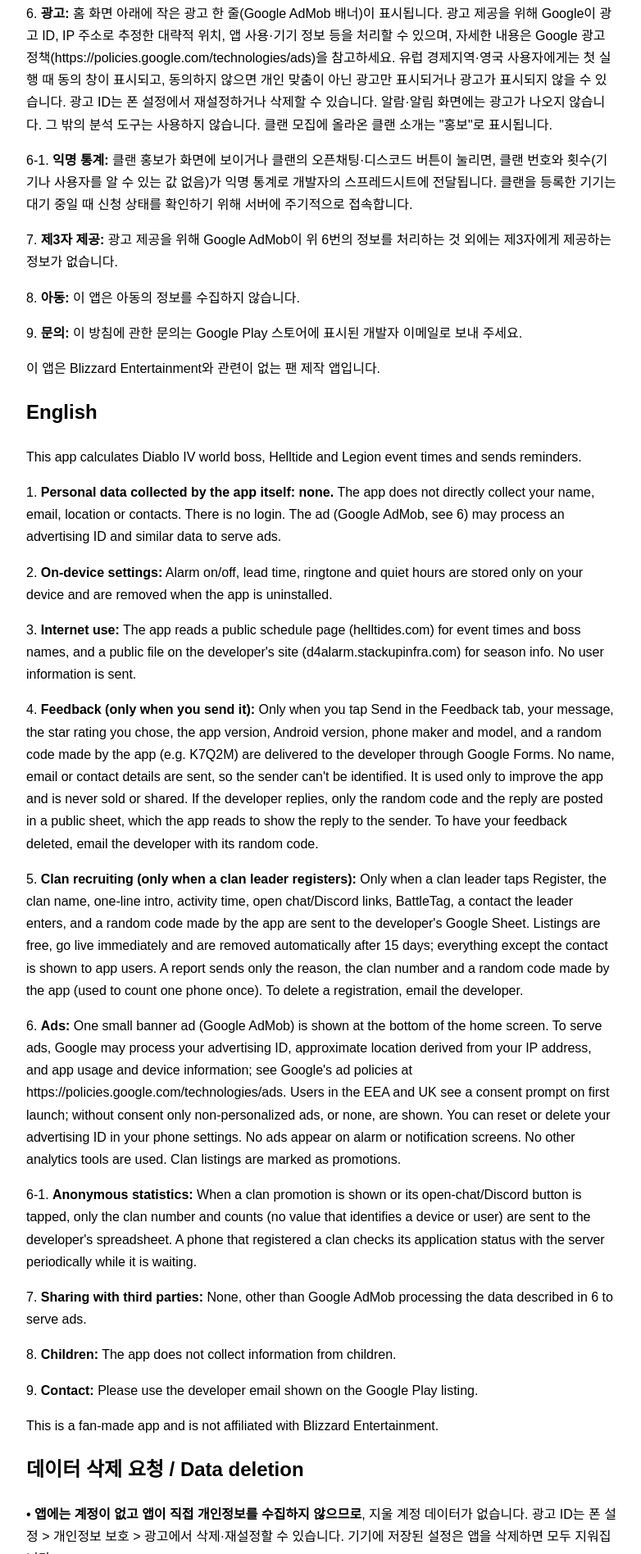
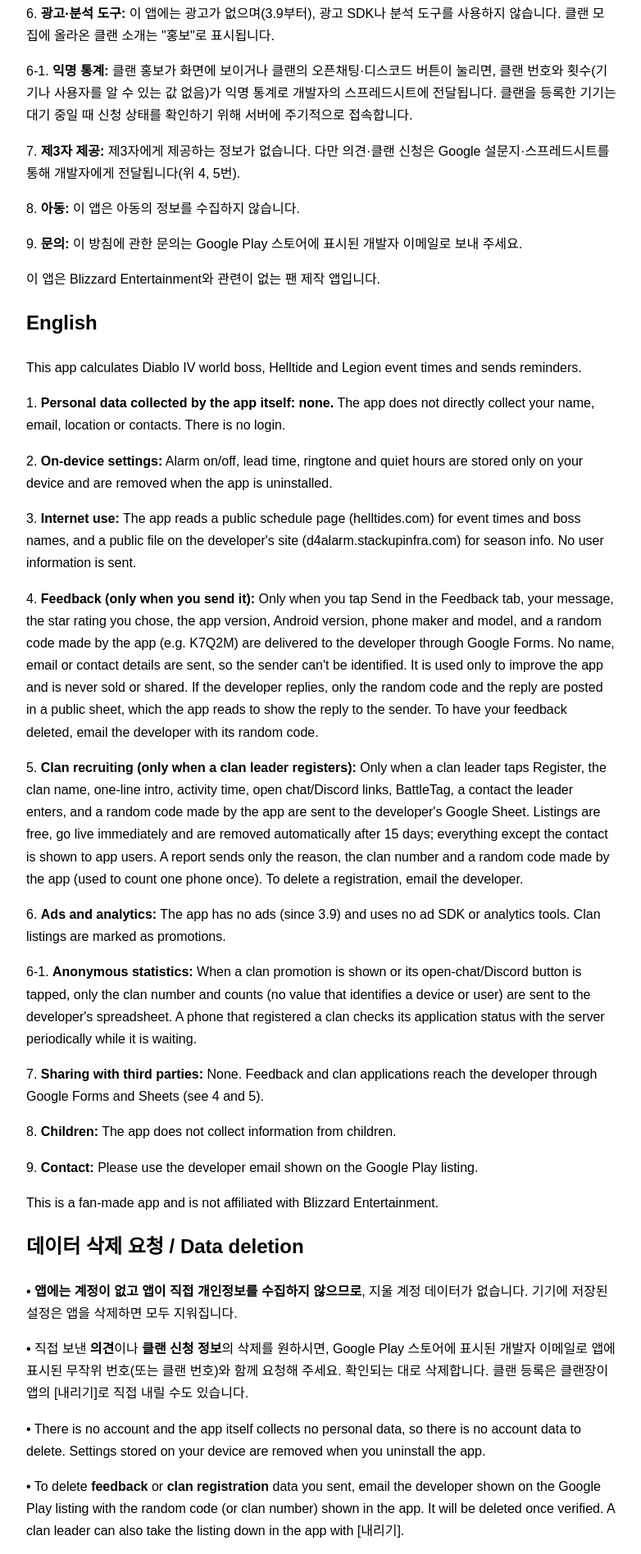
Before and after one commit to jasonyoo1985/d4-boss-alarm, a plain HTML site: page site/privacy.html in a window 1280 px wide. Shown: the part 904-2800 px from the top of the page at 82% size, without its empty margins (248-1030 px from the left). Drawn offline with Linux system fonts and the light colour scheme.

Commit message:
site: remove ads from privacy policy and delete app-ads.txt (3.9 has no ads)
Co-Authored-By: Claude Sonnet 5.5 <noreply@anthropic.com>
Claude-Session: https://claude.ai/code/session_01YU3rbZ9sr2WbS2rMnmJpx3

```diff
--- a/site/privacy.html
+++ b/site/privacy.html
@@ -1,35 +1,35 @@
 <!doctype html><html lang="ko"><head><meta charset="utf-8"><meta name="viewport" content="width=device-width,initial-scale=1"><title>개인정보처리방침</title><style>body{font-family:sans-serif;max-width:720px;margin:24px auto;padding:0 16px;line-height:1.7}</style></head><body><h1>개인정보처리방침 (Privacy Policy)</h1>
 <p><b>앱 이름:</b> 디아4 월드보스 알람</p>
 <p><b>개발자:</b> Jason Yoo</p>
-<p><b>시행일:</b> 2026년 11월 14일 (3.5 업데이트)</p>
+<p><b>시행일:</b> 2026년 11월 26일 (3.9 업데이트)</p>
 <h2>한국어</h2>
 <p>이 앱은 디아블로4 월드보스, 지옥물결, 군단 이벤트 시간을 계산해 알림을 보내 주는 앱입니다.</p>
-<p>1. <b>앱이 직접 수집하는 개인정보: 없음.</b> 이 앱은 이름, 이메일, 위치, 연락처 등을 직접 수집하지 않습니다. 로그인도 없습니다. 다만 아래 6번의 광고(Google AdMob)가 광고 제공을 위해 광고 ID 등을 처리할 수 있습니다.</p>
+<p>1. <b>앱이 직접 수집하는 개인정보: 없음.</b> 이 앱은 이름, 이메일, 위치, 연락처 등을 직접 수집하지 않습니다. 로그인도 없습니다.</p>
 <p>2. <b>기기에만 저장되는 정보:</b> 알림 켜기/끄기, 알림 시간, 알림음, 방해금지 시간 같은 설정은 사용자의 기기 안에만 저장되며, 앱을 삭제하면 함께 지워집니다.</p>
 <p>3. <b>인터넷 사용:</b> 이벤트 일정과 보스 이름을 맞추기 위해 공개 웹사이트(helltides.com)의 공개 일정 페이지를, 시즌 정보를 위해 개발자 사이트(d4alarm.stackupinfra.com)의 공개 파일을 읽어 옵니다. 이때 앱이 사용자 정보를 보내지 않으며, 일반적인 웹 접속과 같은 수준의 통신만 일어납니다.</p>
 <p>4. <b>의견 보내기 (사용자가 직접 보낼 때만):</b> [의견] 탭에서 사용자가 직접 [보내기]를 누른 경우에만 작성한 글, 선택한 별점, 앱 버전, 안드로이드 버전, 휴대폰 제조사·모델명, 그리고 앱이 만든 무작위 번호(예: K7Q2M)가 Google 설문지(Google Forms)를 통해 개발자에게 전달됩니다. 이름·이메일·연락처는 보내지 않으므로 누가 보냈는지 알 수 없습니다. 이 정보는 앱 개선에만 쓰이며 제3자에게 팔거나 제공하지 않습니다. 개발자가 답변을 남기면 무작위 번호와 답변 내용만 공개 시트에 게시되고, 앱이 이를 읽어 보낸 사람의 화면에 보여 줍니다. 보낸 의견의 삭제를 원하시면 무작위 번호와 함께 개발자 이메일로 요청해 주세요.</p>
 <p>5. <b>클랜 모집 (클랜장이 직접 신청할 때만):</b> 클랜장이 [우리 클랜 등록]을 누르고 [신청하기]를 누른 경우에만, 입력한 클랜명·한 줄 소개·활동 시간·오픈채팅/디스코드 링크·배틀태그·연락받을 곳과 앱이 만든 무작위 번호가 개발자의 Google 스프레드시트로 전달됩니다. 승인된 클랜의 연락처를 뺀 정보는 앱 사용자에게 공개됩니다. 다른 사용자가 [신고]를 누르면 신고 사유와 클랜 번호만 전달됩니다. 신청 정보 삭제는 개발자 이메일로 요청해 주세요.</p>
-<p>6. <b>광고:</b> 홈 화면 아래에 작은 광고 한 줄(Google AdMob 배너)이 표시됩니다. 광고 제공을 위해 Google이 광고 ID, IP 주소로 추정한 대략적 위치, 앱 사용·기기 정보 등을 처리할 수 있으며, 자세한 내용은 Google 광고 정책(https://policies.google.com/technologies/ads)을 참고하세요. 유럽 경제지역·영국 사용자에게는 첫 실행 때 동의 창이 표시되고, 동의하지 않으면 개인 맞춤이 아닌 광고만 표시되거나 광고가 표시되지 않을 수 있습니다. 광고 ID는 폰 설정에서 재설정하거나 삭제할 수 있습니다. 알람·알림 화면에는 광고가 나오지 않습니다. 그 밖의 분석 도구는 사용하지 않습니다. 클랜 모집에 올라온 클랜 소개는 &quot;홍보&quot;로 표시됩니다.</p>
+<p>6. <b>광고·분석 도구:</b> 이 앱에는 광고가 없으며(3.9부터), 광고 SDK나 분석 도구를 사용하지 않습니다. 클랜 모집에 올라온 클랜 소개는 &quot;홍보&quot;로 표시됩니다.</p>
 <p>6-1. <b>익명 통계:</b> 클랜 홍보가 화면에 보이거나 클랜의 오픈채팅·디스코드 버튼이 눌리면, 클랜 번호와 횟수(기기나 사용자를 알 수 있는 값 없음)가 익명 통계로 개발자의 스프레드시트에 전달됩니다. 클랜을 등록한 기기는 대기 중일 때 신청 상태를 확인하기 위해 서버에 주기적으로 접속합니다.</p>
-<p>7. <b>제3자 제공:</b> 광고 제공을 위해 Google AdMob이 위 6번의 정보를 처리하는 것 외에는 제3자에게 제공하는 정보가 없습니다.</p>
+<p>7. <b>제3자 제공:</b> 제3자에게 제공하는 정보가 없습니다. 다만 의견·클랜 신청은 Google 설문지·스프레드시트를 통해 개발자에게 전달됩니다(위 4, 5번).</p>
 <p>8. <b>아동:</b> 이 앱은 아동의 정보를 수집하지 않습니다.</p>
 <p>9. <b>문의:</b> 이 방침에 관한 문의는 Google Play 스토어에 표시된 개발자 이메일로 보내 주세요.</p>
 <p>이 앱은 Blizzard Entertainment와 관련이 없는 팬 제작 앱입니다.</p>
 <h2>English</h2>
 <p>This app calculates Diablo IV world boss, Helltide and Legion event times and sends reminders.</p>
-<p>1. <b>Personal data collected by the app itself: none.</b> The app does not directly collect your name, email, location or contacts. There is no login. The ad (Google AdMob, see 6) may process an advertising ID and similar data to serve ads.</p>
+<p>1. <b>Personal data collected by the app itself: none.</b> The app does not directly collect your name, email, location or contacts. There is no login.</p>
 <p>2. <b>On-device settings:</b> Alarm on/off, lead time, ringtone and quiet hours are stored only on your device and are removed when the app is uninstalled.</p>
 <p>3. <b>Internet use:</b> The app reads a public schedule page (helltides.com) for event times and boss names, and a public file on the developer&#x27;s site (d4alarm.stackupinfra.com) for season info. No user information is sent.</p>
 <p>4. <b>Feedback (only when you send it):</b> Only when you tap Send in the Feedback tab, your message, the star rating you chose, the app version, Android version, phone maker and model, and a random code made by the app (e.g. K7Q2M) are delivered to the developer through Google Forms. No name, email or contact details are sent, so the sender can&#x27;t be identified. It is used only to improve the app and is never sold or shared. If the developer replies, only the random code and the reply are posted in a public sheet, which the app reads to show the reply to the sender. To have your feedback deleted, email the developer with its random code.</p>
 <p>5. <b>Clan recruiting (only when a clan leader registers):</b> Only when a clan leader taps Register, the clan name, one-line intro, activity time, open chat/Discord links, BattleTag, a contact the leader enters, and a random code made by the app are sent to the developer&#x27;s Google Sheet. Listings are free, go live immediately and are removed automatically after 15 days; everything except the contact is shown to app users. A report sends only the reason, the clan number and a random code made by the app (used to count one phone once). To delete a registration, email the developer.</p>
-<p>6. <b>Ads:</b> One small banner ad (Google AdMob) is shown at the bottom of the home screen. To serve ads, Google may process your advertising ID, approximate location derived from your IP address, and app usage and device information; see Google&#x27;s ad policies at https://policies.google.com/technologies/ads. Users in the EEA and UK see a consent prompt on first launch; without consent only non-personalized ads, or none, are shown. You can reset or delete your advertising ID in your phone settings. No ads appear on alarm or notification screens. No other analytics tools are used. Clan listings are marked as promotions.</p>
+<p>6. <b>Ads and analytics:</b> The app has no ads (since 3.9) and uses no ad SDK or analytics tools. Clan listings are marked as promotions.</p>
 <p>6-1. <b>Anonymous statistics:</b> When a clan promotion is shown or its open-chat/Discord button is tapped, only the clan number and counts (no value that identifies a device or user) are sent to the developer&#x27;s spreadsheet. A phone that registered a clan checks its application status with the server periodically while it is waiting.</p>
-<p>7. <b>Sharing with third parties:</b> None, other than Google AdMob processing the data described in 6 to serve ads.</p>
+<p>7. <b>Sharing with third parties:</b> None. Feedback and clan applications reach the developer through Google Forms and Sheets (see 4 and 5).</p>
 <p>8. <b>Children:</b> The app does not collect information from children.</p>
 <p>9. <b>Contact:</b> Please use the developer email shown on the Google Play listing.</p>
 <p>This is a fan-made app and is not affiliated with Blizzard Entertainment.</p>
 <h2 id="delete">데이터 삭제 요청 / Data deletion</h2>
-<p>• <b>앱에는 계정이 없고 앱이 직접 개인정보를 수집하지 않으므로</b>, 지울 계정 데이터가 없습니다. 광고 ID는 폰 설정 &gt; 개인정보 보호 &gt; 광고에서 삭제·재설정할 수 있습니다. 기기에 저장된 설정은 앱을 삭제하면 모두 지워집니다.</p>
+<p>• <b>앱에는 계정이 없고 앱이 직접 개인정보를 수집하지 않으므로</b>, 지울 계정 데이터가 없습니다. 기기에 저장된 설정은 앱을 삭제하면 모두 지워집니다.</p>
 <p>• 직접 보낸 <b>의견</b>이나 <b>클랜 신청 정보</b>의 삭제를 원하시면, Google Play 스토어에 표시된 개발자 이메일로 앱에 표시된 무작위 번호(또는 클랜 번호)와 함께 요청해 주세요. 확인되는 대로 삭제합니다. 클랜 등록은 클랜장이 앱의 [내리기]로 직접 내릴 수도 있습니다.</p>
-<p>• There is no account and the app itself collects no personal data (your advertising ID can be deleted or reset in phone Settings &gt; Privacy &gt; Ads), so there is no account data to delete. Settings stored on your device are removed when you uninstall the app.</p>
+<p>• There is no account and the app itself collects no personal data, so there is no account data to delete. Settings stored on your device are removed when you uninstall the app.</p>
 <p>• To delete <b>feedback</b> or <b>clan registration</b> data you sent, email the developer shown on the Google Play listing with the random code (or clan number) shown in the app. It will be deleted once verified. A clan leader can also take the listing down in the app with [내리기].</p></body></html>
```
Also changed, not shown: site/app-ads.txt (deleted).
